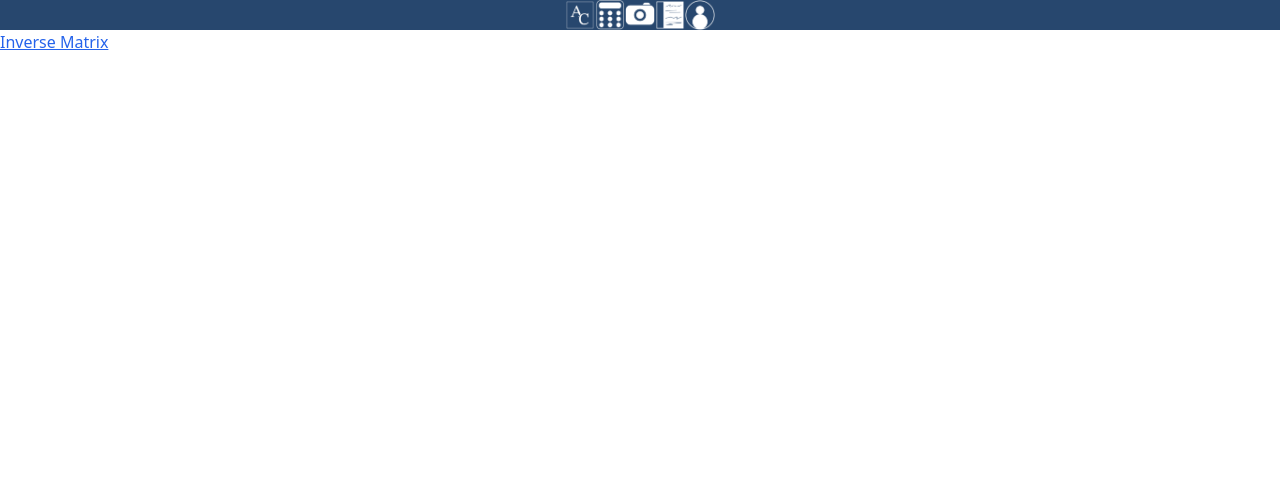
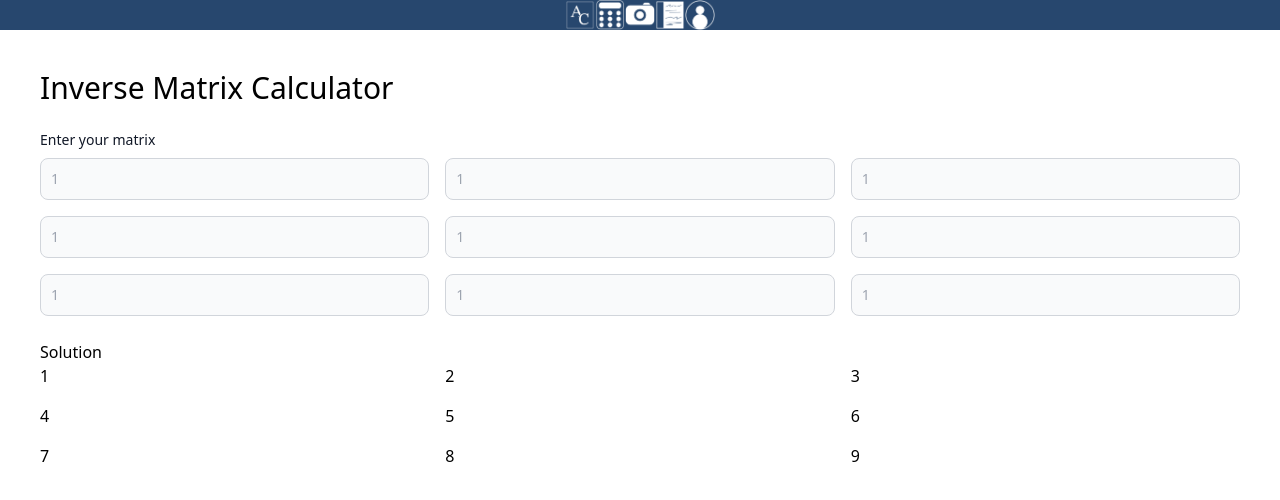
Before and after one commit to aggie-coding-club/Aggies-Compute, a React (Create React App) app in the folder frontend/: page /linalg/inverse_matrix in a window 1280 px wide. Shown: the top 500 px of the page. Built offline with nearby package versions, Linux system fonts and the light colour scheme.

Commit message:
Added basic page elements

```diff
--- a/frontend/src/App.tsx
+++ b/frontend/src/App.tsx
@@ -17,7 +17,7 @@
 // LinAlg Imports
 import LinAlgLanding from './pages/LinAlg/LinAlgLanding';
 import RREF_REF from './pages/LinAlg/RREF_REF';
-import inverse_matrix from './pages/LinAlg/InverseMatrix';
+import InverseMatrix from './pages/LinAlg/InverseMatrix';
 
 // Features Imports
 import AC_Bot from './pages/Features/AC_Bot';
@@ -25,7 +25,6 @@
 import PhotoMathClone from './pages/Features/PhotoMathClone';
 import Profile from './pages/Profile';
 import Education from './pages/Features/Education';
-import InverseMatrix from './pages/LinAlg/InverseMatrix';
 
 const client = new ApolloClient({
   uri: 'http://localhost:4000',
--- a/frontend/src/pages/Landing.tsx
+++ b/frontend/src/pages/Landing.tsx
@@ -1,7 +1,6 @@
 import React from 'react';
 import { gauss_elimination } from '../algorithms/LinAlg/rref';
 import 'mathjs';
-import NavBar from '../components/Navbar';
 var math = require('mathjs');
 export default function Landing() {
 
--- a/frontend/src/pages/LinAlg/InverseMatrix.tsx
+++ b/frontend/src/pages/LinAlg/InverseMatrix.tsx
@@ -1,12 +1,39 @@
 import React from 'react';
 import 'mathjs';
-import Navbar from '../../components/Navbar';
 var math = require('mathjs');
 export default function InverseMatrix() {
 
   return (
-    <div className="">
-      <h1 className="underline text-blue-600">Inverse Matrix</h1>
+    <div className="p-10">
+      <h1 className="text-3xl">Inverse Matrix Calculator</h1>
+      <br />
+
+      <label className="block mb-2 text-sm font-medium text-gray-900 dark:text-white">Enter your matrix</label>
+      <div className="grid grid-cols-3 gap-4">
+          <input type="number" id="input" className="bg-gray-50 border border-gray-300 text-gray-900 text-sm rounded-lg focus:ring-blue-500 focus:border-blue-500 block w-full p-2.5 dark:bg-gray-700 dark:border-gray-600 dark:placeholder-gray-400 dark:text-white dark:focus:ring-blue-500 dark:focus:border-blue-500" placeholder="1" required/>
+          <input type="number" id="input" className="bg-gray-50 border border-gray-300 text-gray-900 text-sm rounded-lg focus:ring-blue-500 focus:border-blue-500 block w-full p-2.5 dark:bg-gray-700 dark:border-gray-600 dark:placeholder-gray-400 dark:text-white dark:focus:ring-blue-500 dark:focus:border-blue-500" placeholder="1" required/>
+          <input type="number" id="input" className="bg-gray-50 border border-gray-300 text-gray-900 text-sm rounded-lg focus:ring-blue-500 focus:border-blue-500 block w-full p-2.5 dark:bg-gray-700 dark:border-gray-600 dark:placeholder-gray-400 dark:text-white dark:focus:ring-blue-500 dark:focus:border-blue-500" placeholder="1" required/>
+          <input type="number" id="input" className="bg-gray-50 border border-gray-300 text-gray-900 text-sm rounded-lg focus:ring-blue-500 focus:border-blue-500 block w-full p-2.5 dark:bg-gray-700 dark:border-gray-600 dark:placeholder-gray-400 dark:text-white dark:focus:ring-blue-500 dark:focus:border-blue-500" placeholder="1" required/>
+          <input type="number" id="input" className="bg-gray-50 border border-gray-300 text-gray-900 text-sm rounded-lg focus:ring-blue-500 focus:border-blue-500 block w-full p-2.5 dark:bg-gray-700 dark:border-gray-600 dark:placeholder-gray-400 dark:text-white dark:focus:ring-blue-500 dark:focus:border-blue-500" placeholder="1" required/>
+          <input type="number" id="input" className="bg-gray-50 border border-gray-300 text-gray-900 text-sm rounded-lg focus:ring-blue-500 focus:border-blue-500 block w-full p-2.5 dark:bg-gray-700 dark:border-gray-600 dark:placeholder-gray-400 dark:text-white dark:focus:ring-blue-500 dark:focus:border-blue-500" placeholder="1" required/>
+          <input type="number" id="input" className="bg-gray-50 border border-gray-300 text-gray-900 text-sm rounded-lg focus:ring-blue-500 focus:border-blue-500 block w-full p-2.5 dark:bg-gray-700 dark:border-gray-600 dark:placeholder-gray-400 dark:text-white dark:focus:ring-blue-500 dark:focus:border-blue-500" placeholder="1" required/>
+          <input type="number" id="input" className="bg-gray-50 border border-gray-300 text-gray-900 text-sm rounded-lg focus:ring-blue-500 focus:border-blue-500 block w-full p-2.5 dark:bg-gray-700 dark:border-gray-600 dark:placeholder-gray-400 dark:text-white dark:focus:ring-blue-500 dark:focus:border-blue-500" placeholder="1" required/>
+          <input type="number" id="input" className="bg-gray-50 border border-gray-300 text-gray-900 text-sm rounded-lg focus:ring-blue-500 focus:border-blue-500 block w-full p-2.5 dark:bg-gray-700 dark:border-gray-600 dark:placeholder-gray-400 dark:text-white dark:focus:ring-blue-500 dark:focus:border-blue-500" placeholder="1" required/>
+        </div>
+      <br />
+
+       <p>Solution</p>
+       <div className="grid grid-cols-3 gap-4">
+        <div className="bg-[#] p=-10">1</div>
+        <div>2</div>
+        <div>3</div>
+        <div>4</div>
+        <div>5</div>
+        <div>6</div>
+        <div>7</div>
+        <div>8</div>
+        <div>9</div>
+      </div>
     </div>
   );
 }
```
